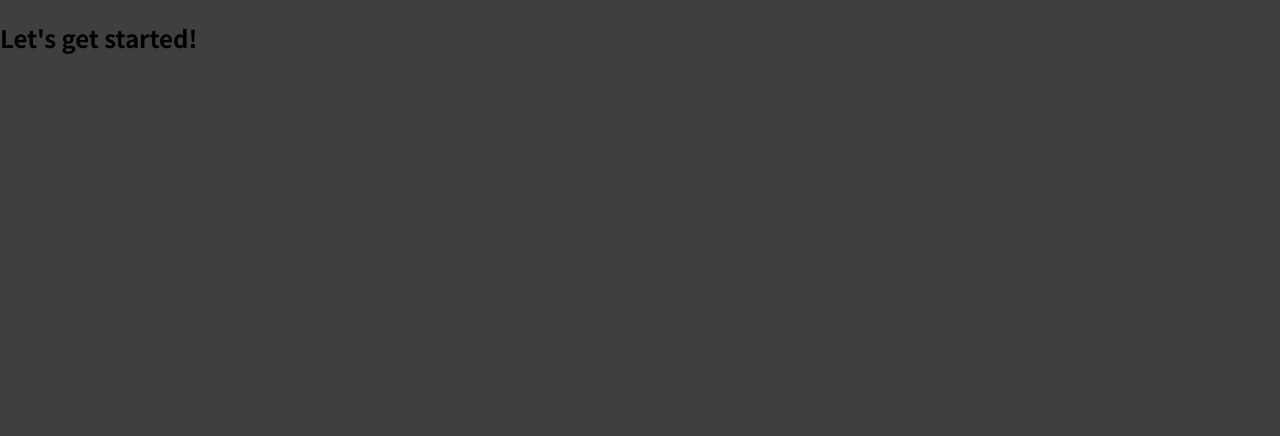
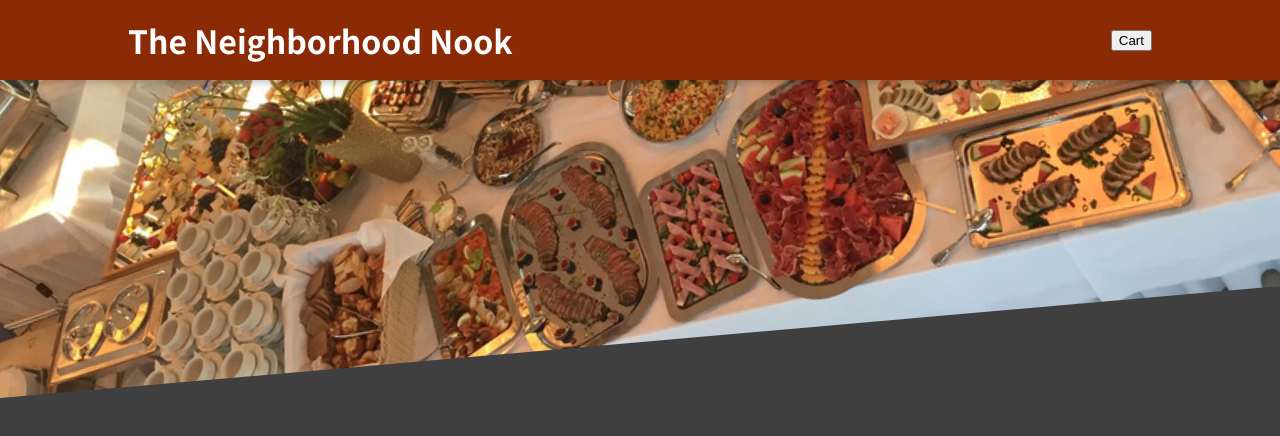
Before and after one commit to haiderali780/Online-Restaurant-Ordering-App, a React (Create React App) app: page / in a window 1280 px wide. Shown: the top 436 px of the page. Built offline with nearby package versions, Linux system fonts and the light colour scheme.

Commit message:
adding Header.js and Header.module.css in Latout component

```diff
--- a/src/App.js
+++ b/src/App.js
@@ -1,8 +1,12 @@
+import {Fragment} from 'react'
+import Header from './components/Layout/Header';
 function App() {
   return (
-    <div>
-      <h2>Let's get started!</h2>
-    </div>
+  <Fragment>
+  <Header>
+
+  </Header>
+  </Fragment>
   );
 }
 
--- /dev/null
+++ b/src/components/Layout/Header.js
@@ -0,0 +1,22 @@
+
+import {Fragment} from 'react'
+import foodImage from '../../assests/meals.jpg'
+import classes from './Header.module.css'
+
+const Header=props=>
+{
+  return(
+   <Fragment>
+    <header className={classes.header}>
+        <h1>
+        The Neighborhood Nook
+        </h1>
+        <button>Cart</button>
+    </header>
+    <div className={classes['main-image']}>
+   <img src={foodImage} alt="A table full of Dishes"/>
+    </div>
+   </Fragment>
+  );
+}
+export default Header;
--- /dev/null
+++ b/src/components/Layout/Header.module.css
@@ -0,0 +1,29 @@
+.header {
+    position: fixed;
+    top: 0;
+    left: 0;
+    width: 100%;
+    height: 5rem;
+    background-color: #8a2b06;
+    color: white;
+    display: flex;
+    justify-content: space-between;
+    align-items: center;
+    padding: 0 10%;
+    box-shadow: 0 2px 8px rgba(0, 0, 0, 0.25);
+    z-index: 10;
+  }
+
+  .main-image {
+    width: 100%;
+    height: 25rem;
+    z-index: 0;
+    overflow: hidden;
+  }
+
+  .main-image img {
+    width: 110%;
+    height: 100%;
+    object-fit: cover;
+    transform: rotateZ(-5deg) translateY(-4rem) translateX(-1rem);
+  }
```
Also changed, not shown: src/assests/meals.jpg (added).
